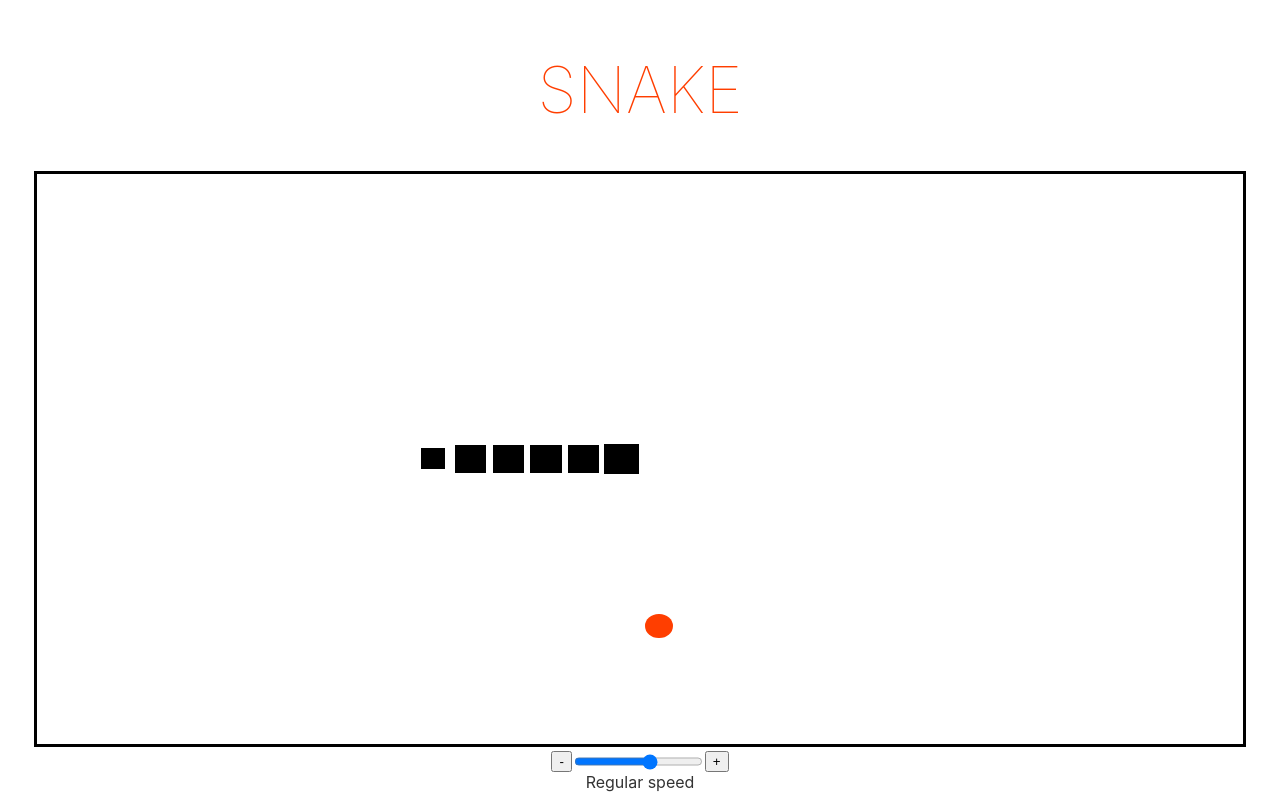
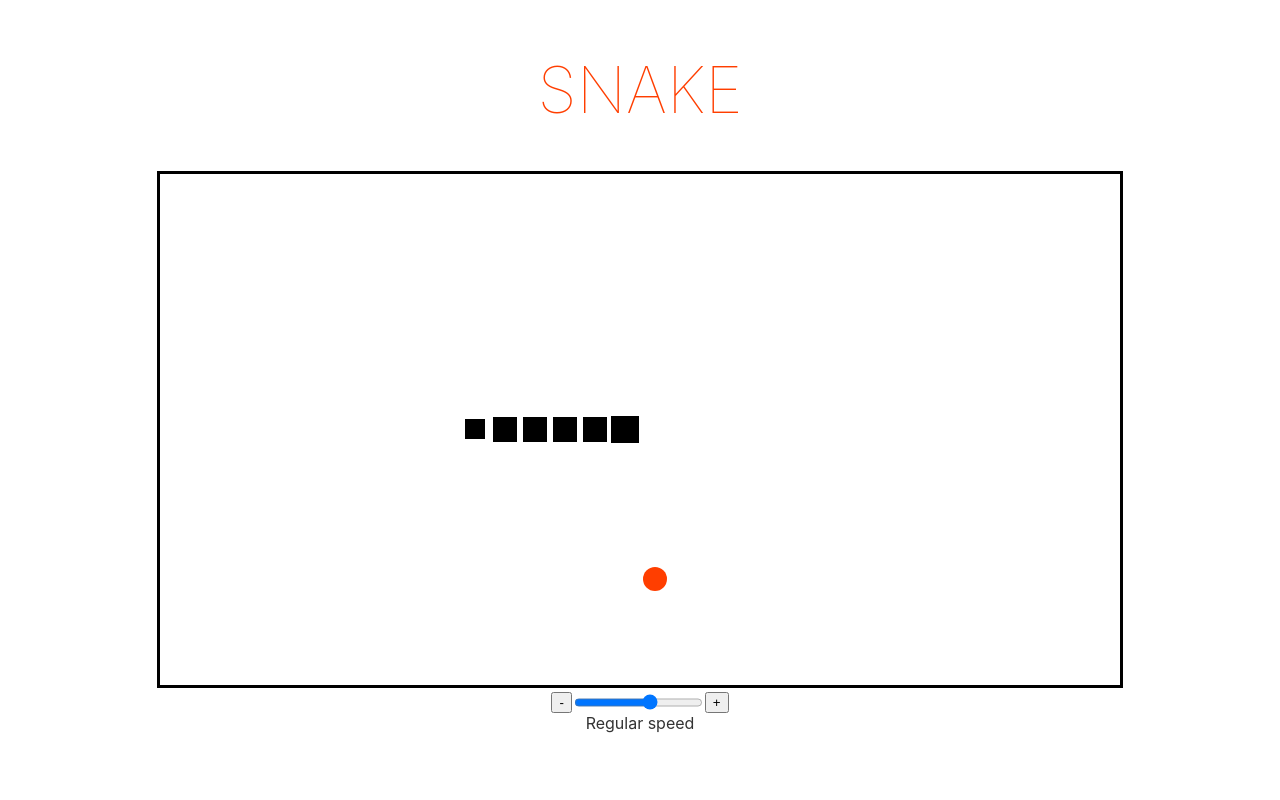
Before and after one commit to ldgit/snake, a Svelte app: page / in a window 1280 px wide. Built offline with nearby package versions, Linux system fonts and the light colour scheme.

Commit message:
- use viewport height size for field squares - field size is determined by its contents

```diff
--- a/src/Field.svelte
+++ b/src/Field.svelte
@@ -27,22 +27,20 @@ function getSquareClasses(square) {
 <style>
 .snakeBox {
   display: grid;
-  grid-template-columns: repeat(var(--width), 1fr);
-  grid-template-rows: repeat(var(--height), 1fr);
+  grid-template-columns: repeat(var(--width), 3.6vh);
+  grid-template-rows: repeat(var(--height), 3.6vh);
   place-items: center center;
-  gap: 3px 3px;
-  padding: 3px;
-  flex-grow: 5;
+  gap: 0.15vh 0.15vh;
+  padding: 0.15vh;
   border: 3px solid black;
-  max-width: 1200px;
-  width: 100%;
   font-family: -apple-system, BlinkMacSystemFont, 'Segoe UI', Roboto, Oxygen-Sans, Ubuntu, Cantarell,
     'Helvetica Neue', sans-serif;
 }
 
 .square {
   font-size: 8px;
-  background-color: white;
+  width: 3.4vh;
+  height: 3.4vh;
 }
 
 .snake {
@@ -50,24 +48,24 @@ function getSquareClasses(square) {
 }
 
 .head {
-  width: 100%;
-  height: 100%;
+  width: 3.4vh;
+  height: 3.4vh;
 }
 
 .trunk {
-  width: 90%;
-  height: 90%;
+  width: 3.1vh;
+  height: 3.1vh;
 }
 
 .tail {
-  width: 70%;
-  height: 70%;
+  width: 2.5vh;
+  height: 2.5vh;
 }
 
 .food {
   background-color: #ff3e00;
   border-radius: 50%;
-  width: 80%;
-  height: 80%;
+  width: 3vh;
+  height: 3vh;
 }
 </style>
```
